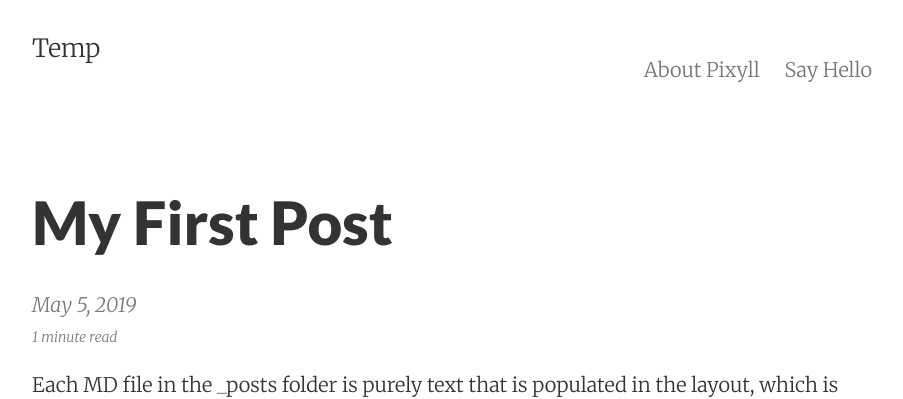
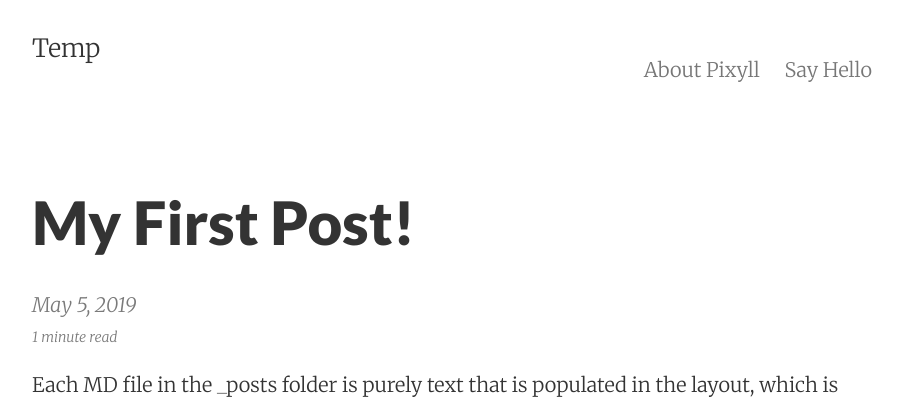
Before and after one commit to palmerco/web_server, a Jekyll site: the page built from _posts/2019-05-05-My-First-Post.md, in a window 1280 px wide. Shown: the top 399 px of the page, without its empty margins (188-1091 px from the left). Built offline with Jekyll 4.4.1, drawn with Linux system fonts in a browser that asks for light colours; some of the changed lines change nothing that is shown.

Commit message:
learning
learning

```diff
--- a/_posts/2019-05-05-My-First-Post.md
+++ b/_posts/2019-05-05-My-First-Post.md
@@ -1,10 +1,10 @@
 ---
 layout: post
-title: My First Post
+title: My First Post!
 date: 2019-05-05 19:22
 summary: Is Cody finally understanding how this stuff works?
 categories: jekyll pixyll
-permalink: "/My-First-Post/"
+permalink: /:title/
 ---
 <!-- this language is called markdown. I think? -->
 
```
